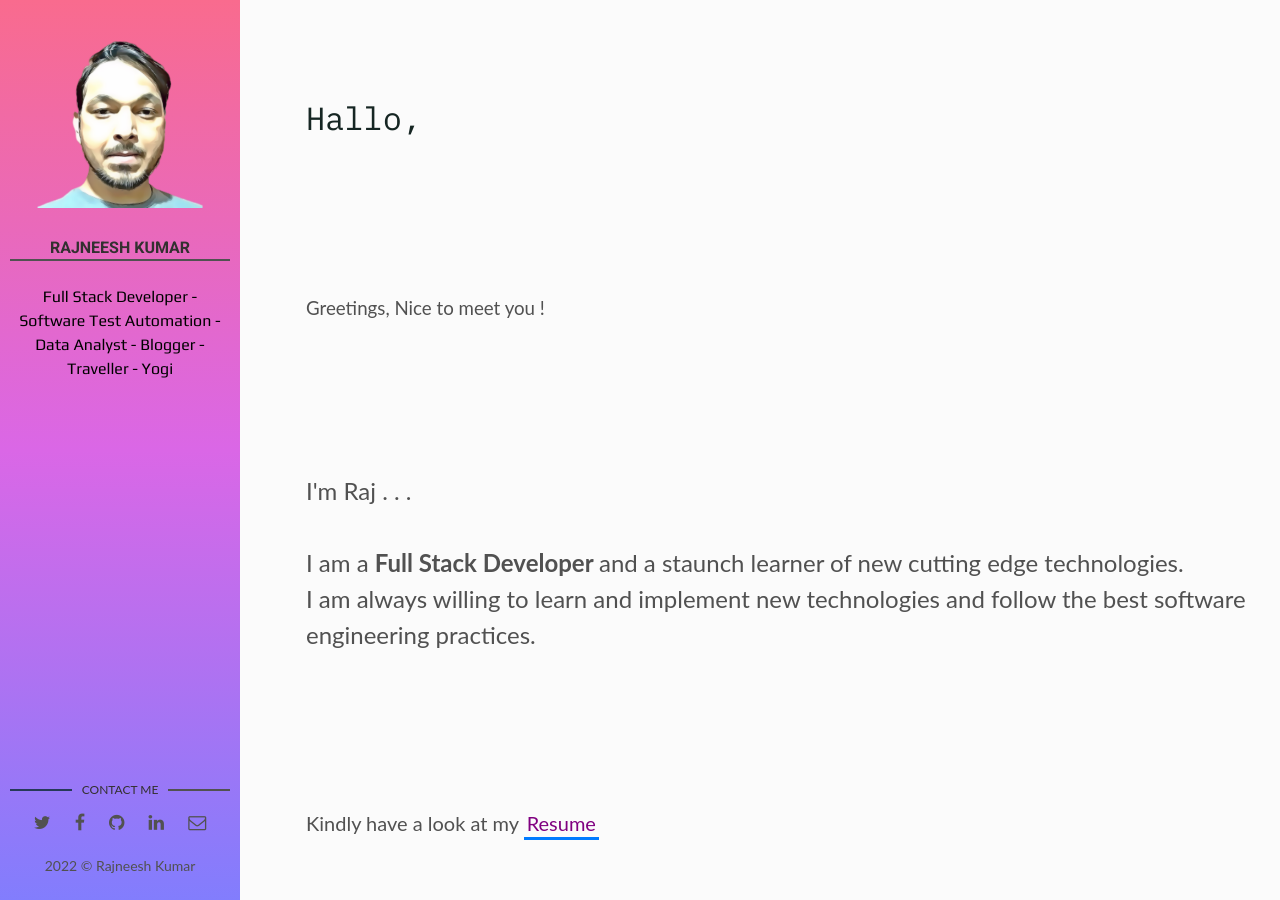
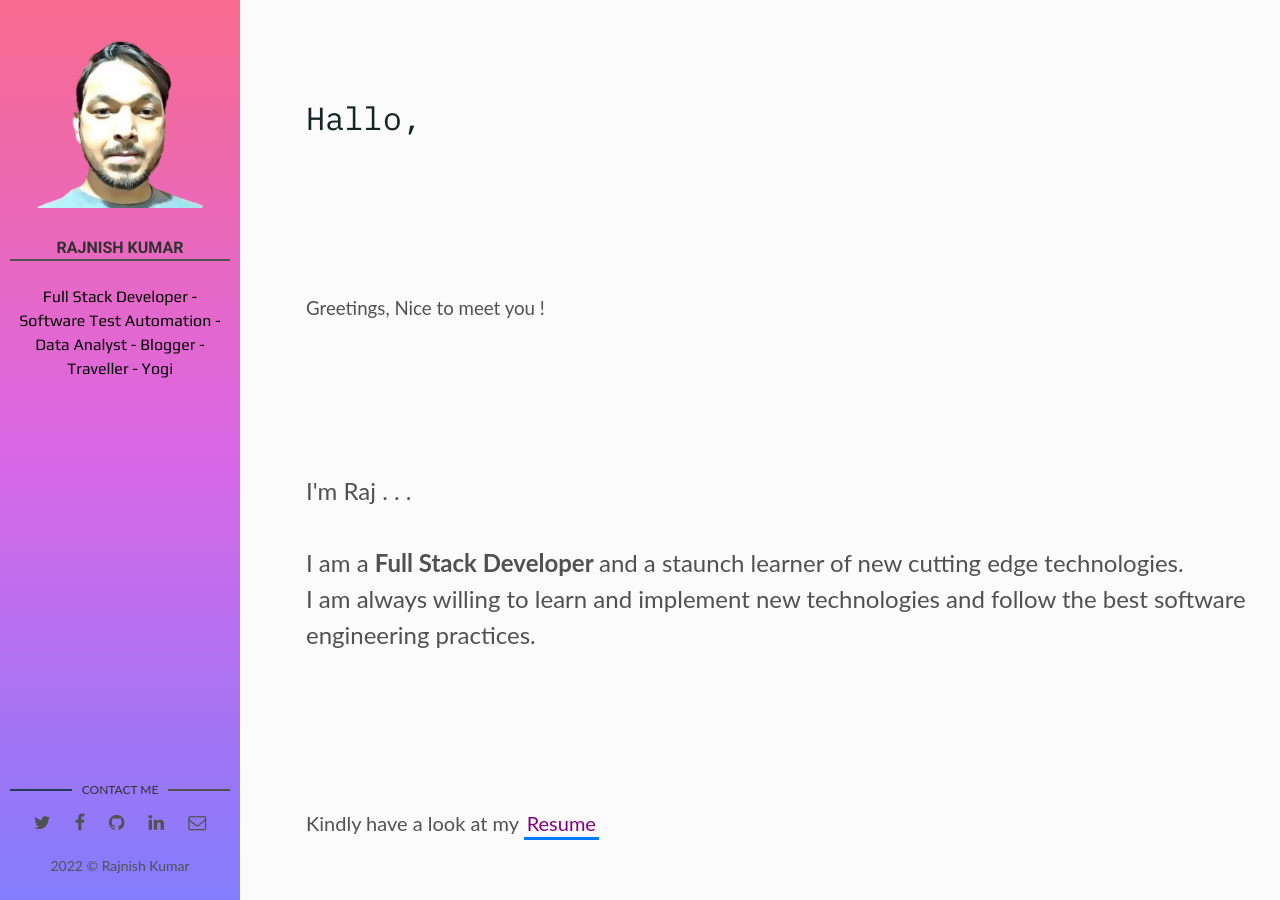
Before and after one commit to rajneesh-anand/portfolio, a Jekyll site: the page built from index.html, in a window 1280 px wide and 900 px high. Built offline with Jekyll 4.4.1, drawn with Linux system fonts in a browser that asks for light colours; some web fonts are replaced; part of the change alters nothing that is shown.

```diff
--- a/_config.yml
+++ b/_config.yml
@@ -1,5 +1,5 @@
 title: Hello ! I'm Rajneesh
-description: Portfolio for Full Stack Developer, Software Testing, Quality Analyst, Data Analyst,Blogger,Traveller,Yogi
+description: Full Stack Developer, Software Testing, Quality Analyst, Data Analyst, Blogger, Traveller, Yogi
 permalink: ":title/"
 baseurl: "/portfolio" # the subpath of your site, e.g. /blog
 #url: "http://localhost:4000" # the base hostname & protocol for your site, e.g. http://example.com
@@ -7,7 +7,7 @@ url: ""
 site-twitter: #if your site has a twitter account, enter it here
 
 # Author Settings
-author: Rajneesh Kumar # add your name
+author: Rajnish Kumar # add your name
 author-img: profile.png # add your photo
 about-author: Full Stack Developer - Software Test Automation - Data Analyst - Blogger  - Traveller - Yogi # add description
 social-twitter: # add your Twitter handle
@@ -20,7 +20,7 @@ resume: https://rajneesh-anand.github.io/portfolio/resume.pdf
 # discus-identifier: mr-brown # add your discus identifier
 
 # Tracker
-analytics: # Google Analytics
+analytics: Google Analytics
 
 # Build Settings
 markdown: kramdown
--- a/_includes/head.html
+++ b/_includes/head.html
@@ -1,5 +1,6 @@
 <head>
   <meta charset="utf-8" />
+
   <title>
     {% if page.title %}{{page.title}} - {{site.title}}{% else %}{{site.title}}{%
     endif %}
@@ -97,4 +98,18 @@
     type="text/javascript"
     src="{{site.baseurl}}/assets/js/main.js"
   ></script>
+  <!-- Google tag (gtag.js) -->
+  <script
+    async
+    src="https://www.googletagmanager.com/gtag/js?id=G-08H8TKE8CW"
+  ></script>
+  <script>
+    window.dataLayer = window.dataLayer || [];
+    function gtag() {
+      dataLayer.push(arguments);
+    }
+    gtag("js", new Date());
+
+    gtag("config", "G-08H8TKE8CW");
+  </script>
 </head>
```
